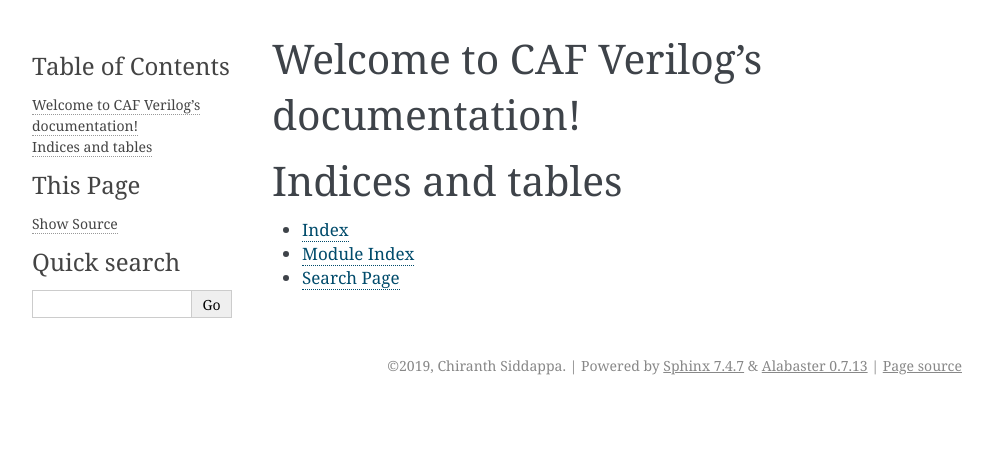
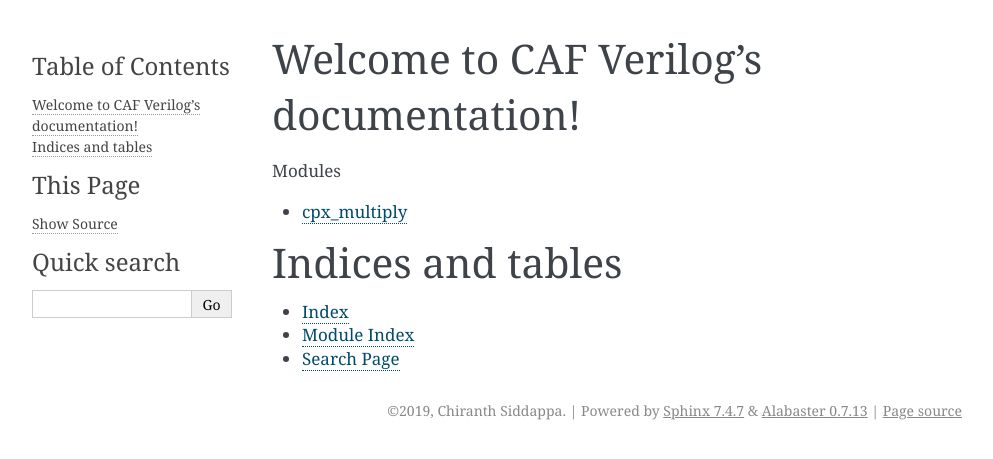
Before and after one commit to chiranthsiddappa/caf_verilog, a Sphinx documentation site: the page built from docs/source/index.rst, in a window 1280 px wide. Shown: the top 459 px of the page, without its empty margins (148-1141 px from the left). Built offline with Sphinx 7.4.7, drawn with Linux system fonts in a browser that asks for light colours.

Commit message:
Adding cpx_multiply module doc to index

```diff
--- a/docs/source/index.rst
+++ b/docs/source/index.rst
@@ -10,6 +10,11 @@ Welcome to CAF Verilog's documentation!
    :maxdepth: 2
    :caption: Contents:
 
+.. toctree::
+   :maxdepth: 2
+   :caption: Modules
+
+   cpx_multiply
 
 
 Indices and tables
```
